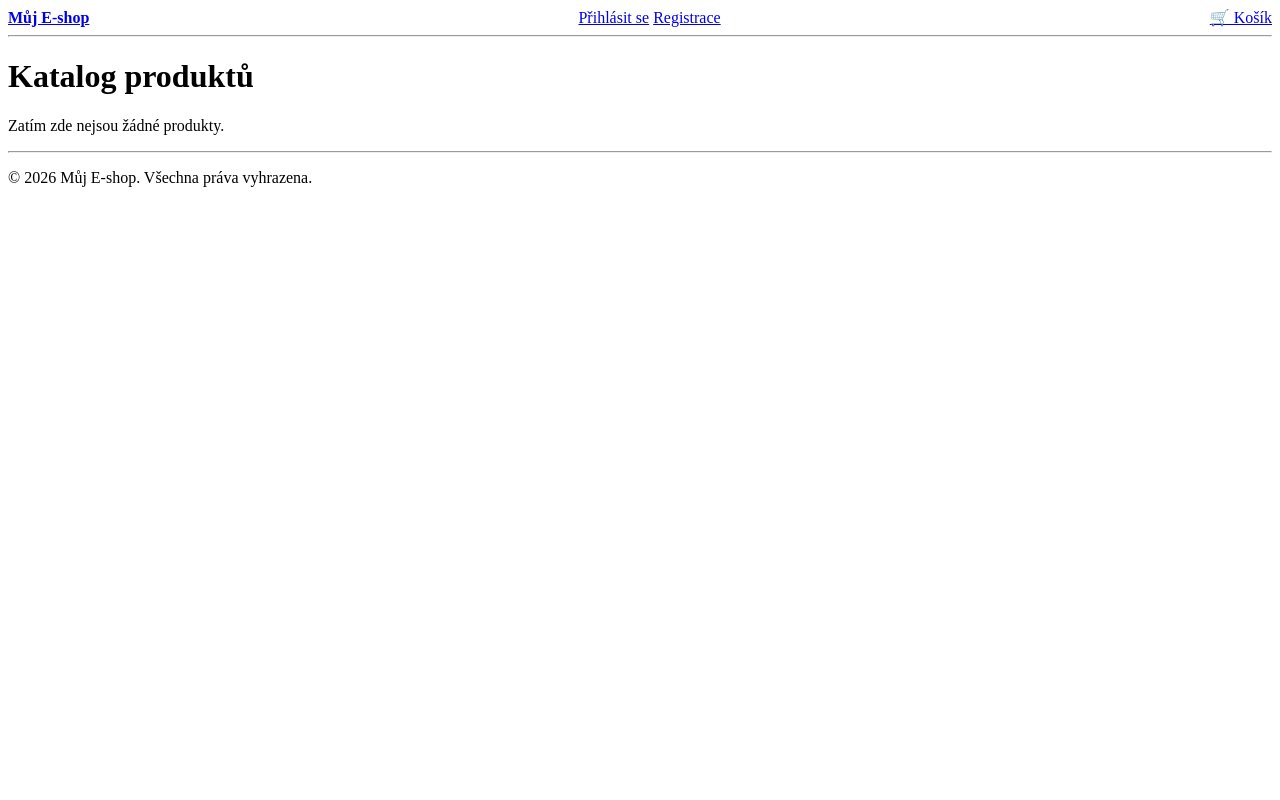
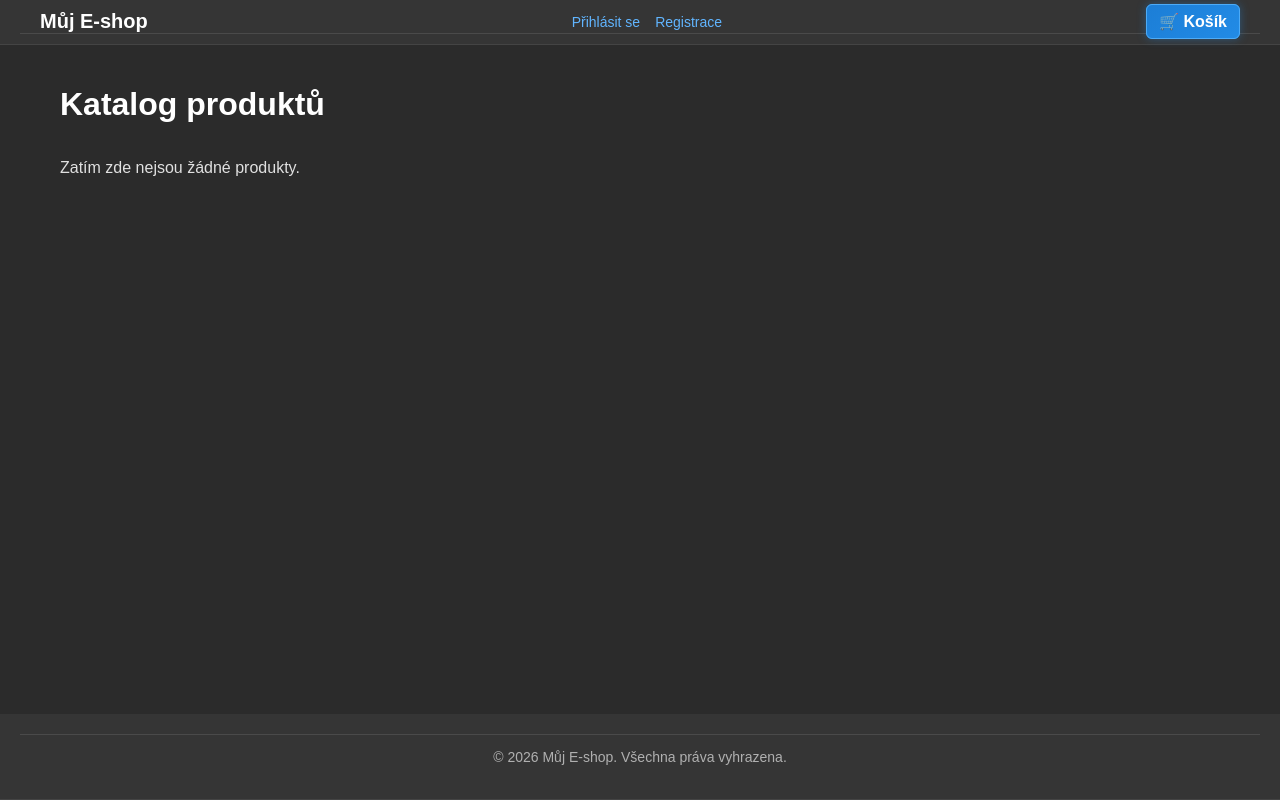
Before and after one commit to Jan-Willerth/Eshop_Project, a Django app: page / in a window 1280 px wide. Run offline with Django 5.2, Linux system fonts and the light colour scheme; data comes from the database, SQL or seed files in the repository; data that the repository does not hold is empty; parts of the project's set-up code (start-up, migrations or seed data) failed here and were passed over.

Commit message:
Implement first gross style

```diff
--- /dev/null
+++ b/catalog/static/catalog/css/style.css
@@ -0,0 +1,372 @@
+/* ==========================================
+   1. ZÁKLADNÍ NASTAVENÍ A ŠEDÝ DARK MODE
+   ================================---------- */
+body {
+    font-family: Arial, sans-serif;
+    margin: 0;
+    padding: 0;
+    background-color: #2b2b2b; /* Příjemné středně šedé pozadí namísto černé */
+    color: #e0e0e0;
+    display: flex;
+    flex-direction: column;
+    min-height: 100vh;
+}
+
+.main-content {
+    flex: 1;
+    max-width: 1200px;
+    width: 100%;
+    margin: 0 auto;
+    padding: 20px;
+    box-sizing: border-box;
+}
+
+.main-header, .main-footer {
+    background-color: #353535; /* O něco světlejší šedá pro lišty */
+    border-bottom: 1px solid #444444;
+}
+
+.main-header {
+    padding: 10px 20px;
+}
+
+.main-footer {
+    padding: 20px;
+    text-align: center;
+    font-size: 14px;
+    color: #b0b0b0;
+}
+
+.header-divider, .footer-divider {
+    border: 0;
+    height: 1px;
+    background-color: #4a4a4a;
+    margin: 0;
+}
+
+/* ==========================================
+   2. NAVIGACE (NAVBAR)
+   ================================---------- */
+.navbar {
+    display: flex;
+    justify-content: space-between;
+    align-items: center;
+    max-width: 1200px;
+    margin: 0 auto;
+}
+
+.brand-logo {
+    font-size: 1.25rem;
+    text-decoration: none;
+    color: #ffffff;
+    font-weight: bold;
+}
+
+.nav-account {
+    display: flex;
+    align-items: center;
+    gap: 15px;
+    font-size: 14px;
+}
+
+.nav-account a {
+    color: #61b5ff; /* Jasnější modrá pro skvělou čitelnost na šedé */
+    text-decoration: none;
+}
+
+.nav-account a:hover {
+    text-decoration: underline;
+}
+
+.nav-cart .btn-cart {
+    background: linear-gradient(135deg, #1c7ed6, #228be6);
+    color: white;
+    padding: 8px 12px;
+    border-radius: 6px;
+    text-decoration: none;
+    font-weight: bold;
+    box-shadow: 0 0 10px rgba(34, 139, 230, 0.4);
+    border: 1px solid #4dabf7;
+}
+
+.nav-cart .badge {
+    background-color: #fa5252;
+    color: white;
+    padding: 2px 6px;
+    border-radius: 50%;
+    font-size: 12px;
+    margin-left: 4px;
+}
+
+/* ==========================================
+   3. KATALOG PRODUKTŮ (MŘÍŽKA A KARTY)
+   ================================---------- */
+.catalog-title {
+    margin-bottom: 20px;
+    color: #ffffff;
+}
+
+.product-grid {
+    display: grid;
+    grid-template-columns: repeat(auto-fill, minmax(250px, 1fr));
+    gap: 20px;
+}
+
+.product-card {
+    background: linear-gradient(145deg, #383838, #303030); /* Jemný přechod šedých odstínů */
+    border: 1px solid #3b71ca; /* Modravé orámování */
+    border-radius: 8px;
+    padding: 15px;
+    display: flex;
+    flex-direction: column;
+    justify-content: space-between;
+    box-shadow: 0 4px 14px rgba(0, 123, 255, 0.2); /* Stínované modré orámování */
+    transition: transform 0.2s ease, box-shadow 0.2s ease;
+}
+
+.product-card:hover {
+    transform: translateY(-3px);
+    box-shadow: 0 6px 20px rgba(0, 123, 255, 0.35);
+}
+
+.product-image-link {
+    display: block;
+    width: 100%;
+    height: 200px;
+    overflow: hidden;
+    border-radius: 4px;
+    margin-bottom: 12px;
+    background-color: #242424; /* Tmavší pozadí pro samotný rámeček obrázku, aby vynikl */
+}
+
+.product-image {
+    width: 100%;
+    height: 100%;
+    object-fit: contain;
+    transition: transform 0.2s ease;
+}
+
+.product-image:hover {
+    transform: scale(1.03);
+}
+
+.product-card .product-title {
+    font-size: 1rem;
+    margin: 0 0 8px 0;
+}
+
+.product-card .product-title a {
+    color: #f1f3f5;
+    text-decoration: none;
+}
+
+.product-card .product-title a:hover {
+    color: #61b5ff;
+}
+
+.product-category {
+    color: #b0b0b0;
+    margin-bottom: 10px;
+}
+
+.product-pricing {
+    margin-bottom: 15px;
+}
+
+.price-gross {
+    font-size: 1.1rem;
+    color: #51cf66;
+}
+
+.price-net {
+    color: #b0b0b0;
+    font-size: 0.85rem;
+}
+
+/* ==========================================
+   4. DETAIL PRODUKTU A FORMULÁŘE
+   ================================---------- */
+.product-detail, .auth-form, .cart-summary {
+    background: linear-gradient(145deg, #383838, #303030);
+    padding: 30px;
+    border-radius: 8px;
+    border: 1px solid #3b71ca;
+    box-shadow: 0 4px 18px rgba(0, 123, 255, 0.2);
+}
+
+.product-detail-image {
+    max-width: 400px;
+    width: 100%;
+    height: 350px;
+    object-fit: contain;
+    border: 1px solid #4a4a4a;
+    border-radius: 6px;
+    background: #242424;
+    margin: 15px 0;
+}
+
+.product-buy-box {
+    margin: 20px 0;
+    padding: 15px;
+    background: #2e2e2e;
+    border-radius: 6px;
+    border: 1px solid #444;
+    display: inline-block;
+}
+
+.product-parameters {
+    margin-top: 25px;
+}
+
+.parameter-list {
+    display: grid;
+    grid-template-columns: 150px 1fr;
+    gap: 8px;
+    max-width: 400px;
+}
+
+.parameter-list dt {
+    font-weight: bold;
+    color: #e0e0e0;
+}
+
+.parameter-list dd {
+    margin: 0;
+    color: #b0b0b0;
+}
+
+/* ==========================================
+   5. TABULKY (KOŠÍK, OBJEDNÁVKY)
+   ================================---------- */
+.cart-table {
+    width: 100%;
+    border-collapse: collapse;
+    margin-bottom: 20px;
+    background: #353535;
+    border-radius: 6px;
+    overflow: hidden;
+    border: 1px solid #3b71ca;
+    box-shadow: 0 4px 15px rgba(0, 123, 255, 0.15);
+}
+
+.cart-table th, .cart-table td {
+    padding: 12px 15px;
+    text-align: left;
+    border-bottom: 1px solid #444444;
+    white-space: nowrap;
+}
+
+.cart-table th {
+    background-color: #3e3e3e;
+    font-weight: bold;
+    color: #f1f3f5;
+}
+
+.cart-table td {
+    color: #e0e0e0;
+}
+
+.cart-summary {
+    max-width: 350px;
+    margin-left: auto;
+    margin-bottom: 20px;
+    text-align: right;
+}
+
+.cart-summary-row {
+    margin-bottom: 8px;
+    font-size: 1.1rem;
+}
+
+/* Zarovnání sloupců v tabulkách */
+.cart-table th:nth-child(2),
+.cart-table td:nth-child(2),
+.cart-table th:nth-child(4),
+.cart-table td:nth-child(4),
+.cart-table th:nth-child(8),
+.cart-table td:nth-child(8) {
+    text-align: center;
+}
+
+/* ==========================================
+   6. TLAČÍTKA A VSTUPNÍ POLE
+   ================================---------- */
+.btn-primary {
+    background: linear-gradient(135deg, #1c7ed6, #228be6);
+    color: white;
+    border: 1px solid #4dabf7;
+    padding: 10px 18px;
+    border-radius: 6px;
+    cursor: pointer;
+    font-weight: bold;
+    text-decoration: none;
+    display: inline-block;
+    box-shadow: 0 2px 8px rgba(34, 139, 230, 0.3);
+}
+
+.btn-primary:hover {
+    background: linear-gradient(135deg, #1864ab, #1c7ed6);
+    box-shadow: 0 4px 12px rgba(34, 139, 230, 0.5);
+}
+
+.btn-secondary {
+    background-color: #495057;
+    color: #f1f3f5;
+    border: 1px solid #6c757d;
+    padding: 10px 18px;
+    border-radius: 6px;
+    cursor: pointer;
+    text-decoration: none;
+    display: inline-block;
+}
+
+.btn-secondary:hover {
+    background-color: #343a40;
+}
+
+.auth-form {
+    max-width: 450px;
+    margin: 40px auto;
+}
+
+.auth-form form p {
+    margin-bottom: 15px;
+}
+
+.auth-form input[type="text"],
+.auth-form input[type="email"],
+.auth-form input[type="password"],
+.auth-form input[type="number"],
+.cart-item-quantity input[type="number"] {
+    background-color: #242424;
+    border: 1px solid #555;
+    color: #ffffff;
+    padding: 8px;
+    box-sizing: border-box;
+    border-radius: 4px;
+    margin-top: 5px;
+}
+
+.auth-form input:focus,
+.cart-item-quantity input:focus {
+    border-color: #228be6;
+    outline: none;
+    box-shadow: 0 0 6px rgba(34, 139, 230, 0.6);
+}
+
+.auth-form button[type="submit"] {
+    width: 100%;
+    background: linear-gradient(135deg, #2b8a3e, #37b24d);
+    color: white;
+    border: 1px solid #40c057;
+    padding: 10px;
+    border-radius: 6px;
+    font-weight: bold;
+    cursor: pointer;
+    margin-top: 10px;
+    box-shadow: 0 2px 8px rgba(55, 178, 77, 0.3);
+}
+
+.auth-form button[type="submit"]:hover {
+    background: linear-gradient(135deg, #237032, #2b8a3e);
+}
--- a/templates/base.html
+++ b/templates/base.html
@@ -6,6 +6,7 @@
     <meta charset="UTF-8">
     <meta name="viewport" content="width=device-width, initial-scale=1.0">
     <title>{% block title %}E-shop{% endblock %}</title>
+    <link rel="stylesheet" href="{% static 'catalog/css/style.css' %}">
 </head>
 <body>
 
```
